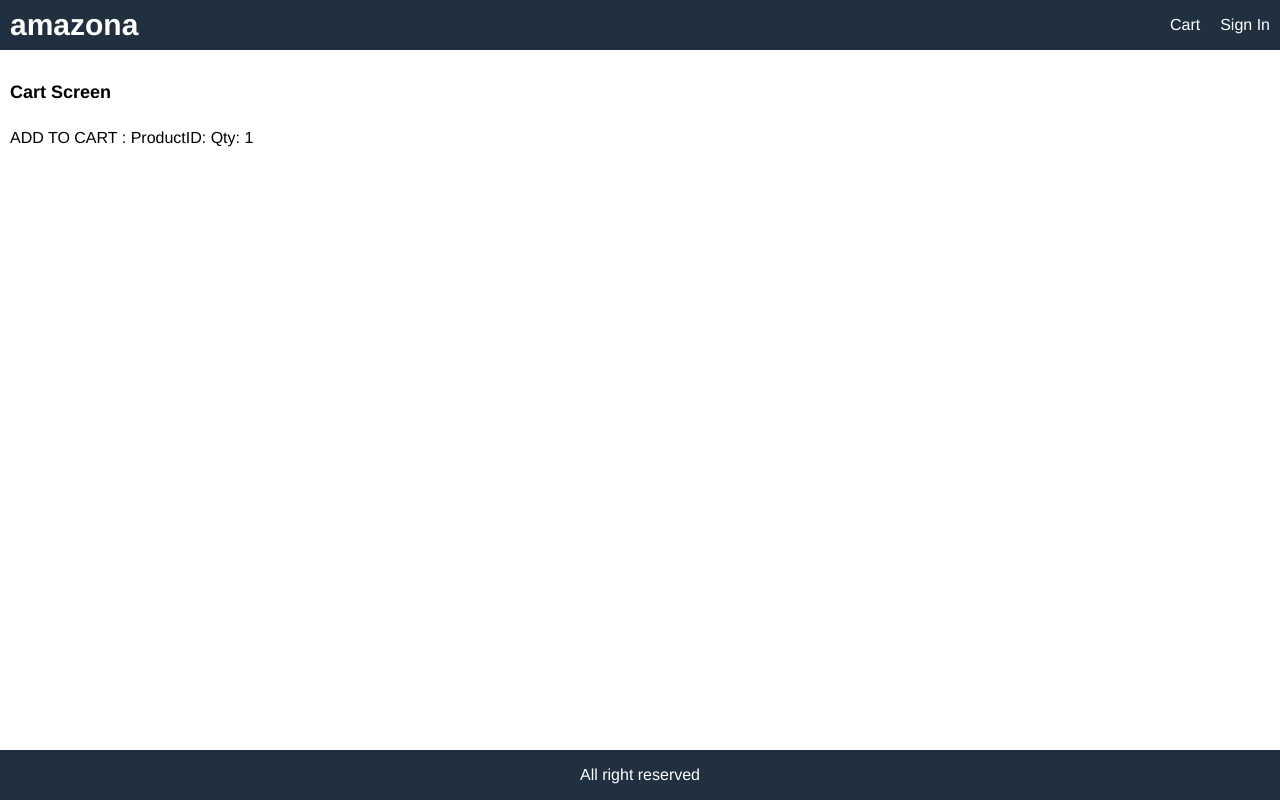
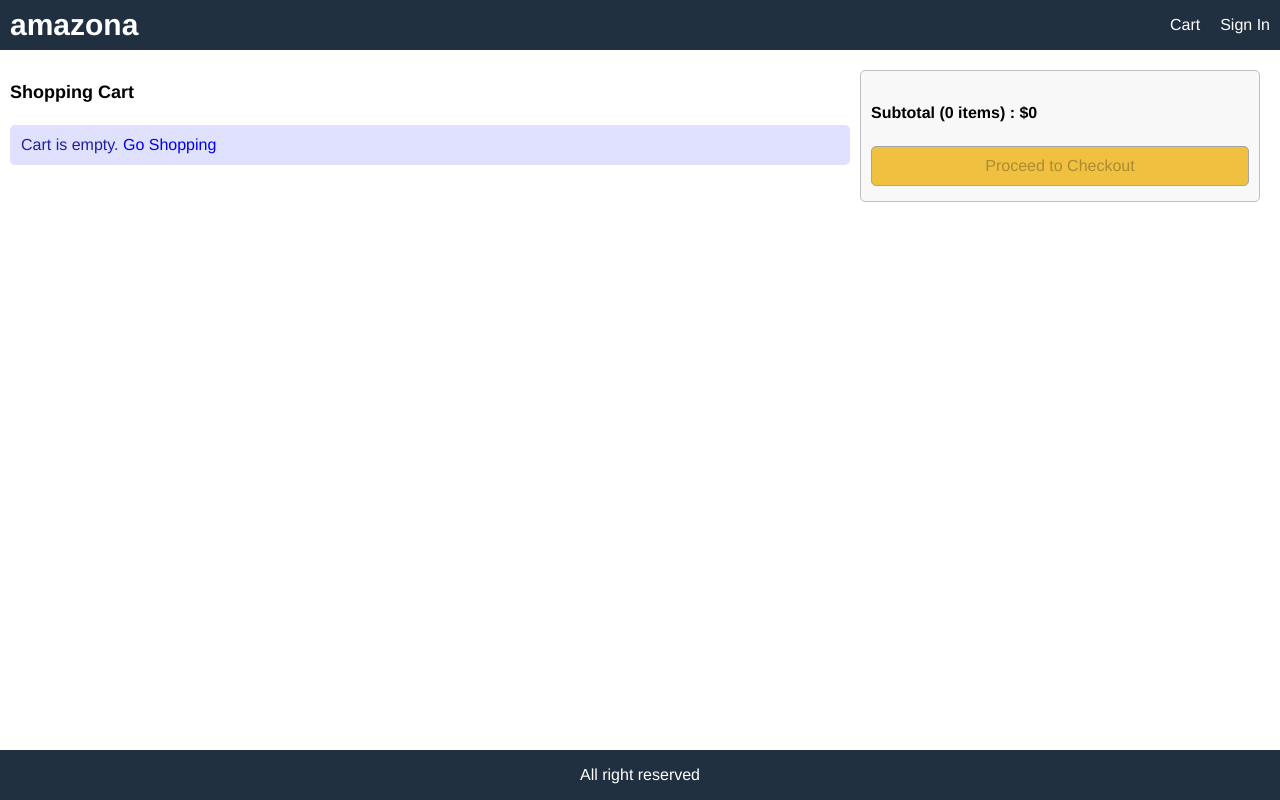
Before and after one commit to Allah-The-Dev/amazona, a React (Create React App) app in the folder frontend/: page /cart in a window 1280 px wide. Built offline with nearby package versions, Linux system fonts and the light colour scheme.

Commit message:
design shopping cart screen

```diff
--- a/frontend/src/index.css
+++ b/frontend/src/index.css
@@ -126,10 +126,17 @@
 .col-2 {
   flex: 2 1 50rem;
 }
+.min-30 {
+  min-width: 30rem;
+}
 
 /* Image */
 img {
   border-radius: 0.5rem;
+}
+img.small {
+  max-width: 5rem;
+  width: 100%;
 }
 img.medium {
   max-width: 29rem;
--- a/frontend/src/screens/CartScreen.js
+++ b/frontend/src/screens/CartScreen.js
@@ -1,12 +1,17 @@
 import React, { useEffect } from 'react';
-import { useDispatch } from 'react-redux';
+import { useDispatch, useSelector } from 'react-redux';
+import { Link } from 'react-router-dom';
 import { addToCart } from '../actions/cartActions';
+import MessageBox from '../components/MessageBox';
 
 export default function CartScreen(props) {
     const productId = props.match.params.id;
     const qty = props.location.search
         ? Number(props.location.search.split('=')[1])
         : 1;
+
+    const cart = useSelector((state) => state.cart);
+    const { cartItems } = cart;
 
     const dispatch = useDispatch();
     useEffect(() => {
@@ -15,12 +20,90 @@
         }
     }, [dispatch, productId, qty]);
 
+    const removeFromCartHandler = (id) => {
+    // delete action
+    };
+
+    const checkoutHandler = () => {
+        props.history.push('/signin?redirect=shipping');
+    };
+
     return (
-        <div>
-        <h1>Cart Screen</h1>
-        <p>
-            ADD TO CART : ProductID: {productId} Qty: {qty}
-        </p>
+        <div className="row top">
+        <div className="col-2">
+          <h1>Shopping Cart</h1>
+          {cartItems.length === 0 ? (
+            <MessageBox>
+              Cart is empty. <Link to="/">Go Shopping</Link>
+            </MessageBox>
+          ) : (
+            <ul>
+              {cartItems.map((item) => (
+                <li key={item.product}>
+                  <div className="row">
+                    <div>
+                      <img
+                        src={item.image}
+                        alt={item.name}
+                        className="small"
+                      ></img>
+                    </div>
+                    <div className="min-30">
+                      <Link to={`/product/${item.product}`}>{item.name}</Link>
+                    </div>
+                    <div>
+                      <select
+                        value={item.qty}
+                        onChange={(e) =>
+                          dispatch(
+                            addToCart(item.product, Number(e.target.value))
+                          )
+                        }
+                      >
+                        {[...Array(item.countInStock).keys()].map((x) => (
+                          <option key={x + 1} value={x + 1}>
+                            {x + 1}
+                          </option>
+                        ))}
+                      </select>
+                    </div>
+                    <div>${item.price}</div>
+                    <div>
+                      <button
+                        type="button"
+                        onClick={() => removeFromCartHandler(item.product)}
+                      >
+                        Delete
+                      </button>
+                    </div>
+                  </div>
+                </li>
+              ))}
+            </ul>
+          )}
         </div>
+        <div className="col-1">
+          <div className="card card-body">
+            <ul>
+              <li>
+                <h2>
+                  Subtotal ({cartItems.reduce((a, c) => a + c.qty, 0)} items) : $
+                  {cartItems.reduce((a, c) => a + c.price * c.qty, 0)}
+                </h2>
+              </li>
+              <li>
+                <button
+                  type="button"
+                  onClick={checkoutHandler}
+                  className="primary block"
+                  disabled={cartItems.length === 0}
+                >
+                  Proceed to Checkout
+                </button>
+              </li>
+            </ul>
+          </div>
+        </div>
+      </div>
     );
 }
```
